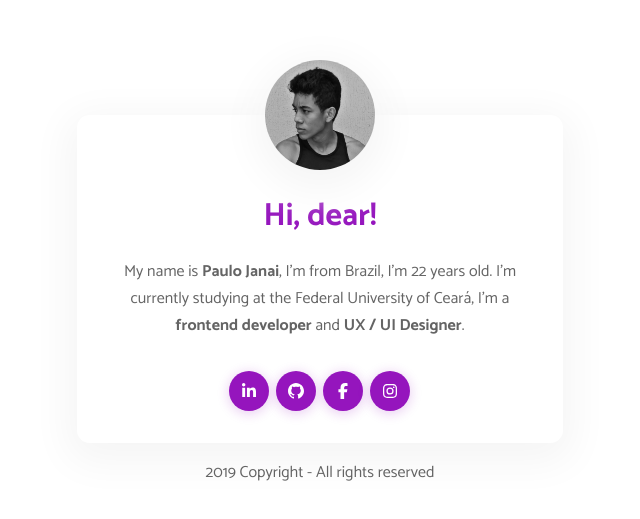
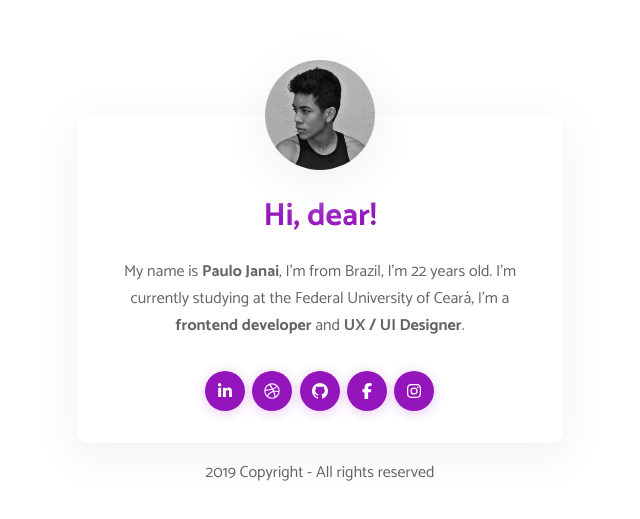
Before and after one commit to paulojanai/paulojanai.github.io, a website: page index.html in a window 1280 px wide. Shown: the part 127-646 px from the top of the page, without its empty margins (320-960 px from the left). Drawn offline with Linux system fonts and the light colour scheme.

Commit message:
Social dribbble adicionada

```diff
--- a/index.html
+++ b/index.html
@@ -23,6 +23,9 @@
                         <a href="https://www.linkedin.com/in/paulo-janai-908a36177/"><i class="fab fa-linkedin-in"></i></a>
                     </div>
                     <div class="item-media">
+                        <a href="https://dribbble.com/paulojanai"><i class="fab fa-dribbble"></i></a>
+                    </div>
+                    <div class="item-media">
                         <a href="https://github.com/paulojanai"><i class="fab fa-github"></i></a>
                     </div>
                     <div class="item-media">
```
